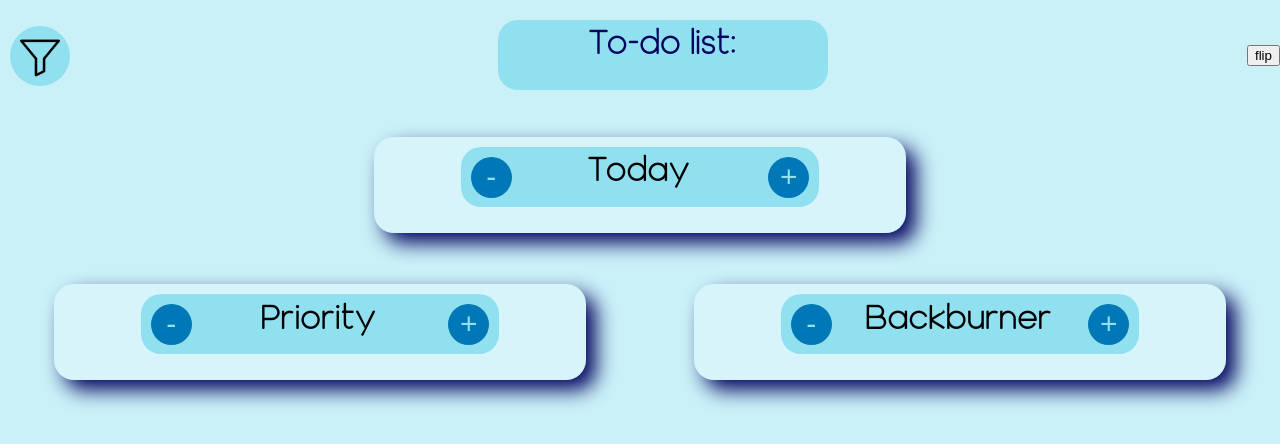
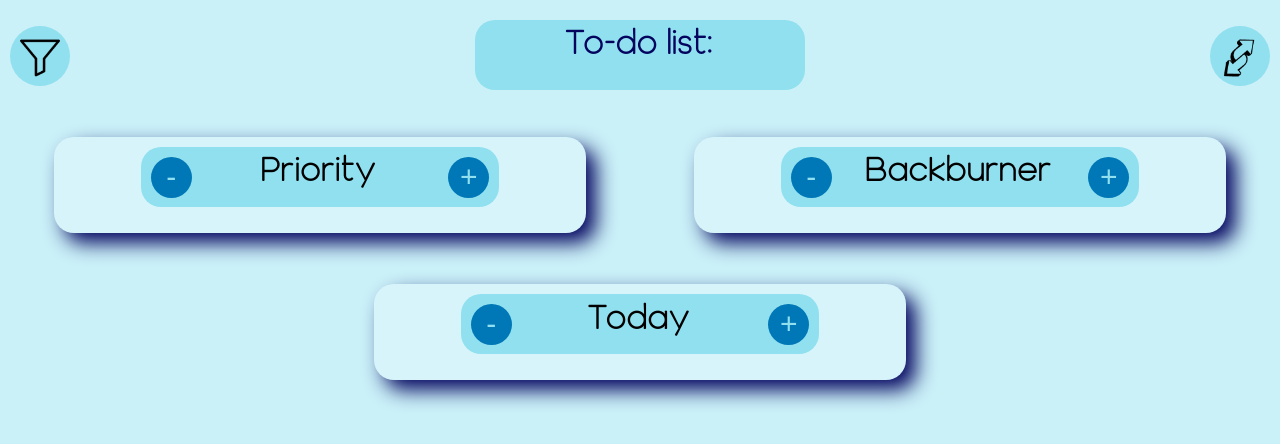
Before and after one commit to NathanBluetornado/TodoList, a React (Create React App) app: page / in a window 1280 px wide. Shown: the top 444 px of the page. Built offline with nearby package versions, Linux system fonts and the light colour scheme.

Commit message:
adjust flip button style

```diff
--- a/src/App.tsx
+++ b/src/App.tsx
@@ -8,13 +8,15 @@ import FilterButton from './components/FilterButton';
 
 import useStorage from './hooks/useStorage';
 
+import filterIcon from './assets/flipButton.png'
+
 function App() {
     const [list, setList] = useState<ITodoList>( {title:"Priority", items:[]} );
     const [secondList, setSecondList] = useState<ITodoList>( {title:"Backburner", items:[]} );
     const [dayList, setDayList] = useState<ITodoList>( {title:"Today", items:[]} );
     const [filters, setFilters] = useState<IFilterButton>( {showIncomplete:true, showComplete: true} );
 
-    const [direction, flipDirection] = useState(true);
+    const [direction, flipDirection] = useState(false);
 
     useStorage(list, setList)
     useStorage(secondList, setSecondList)
@@ -29,9 +31,11 @@ function App() {
                 </h1>
                 {/* Div below to center flex arrangement as a placeholder for dark mode button */}
                 {/* <div style={{width:"70px"}}></div> */}
-                <button onClick={() => {
+                <button className="filter" onClick={() => {
                     flipDirection(!direction)
-                }}>flip</button>
+                }}>
+                    <img src={filterIcon} alt="Filter button"/>
+                </button>
             </header>
 
             <main style={{flexFlow: direction ? "wrap-reverse" : ""}}>
```
Also changed, not shown: src/assets/flipButton.png (added).
